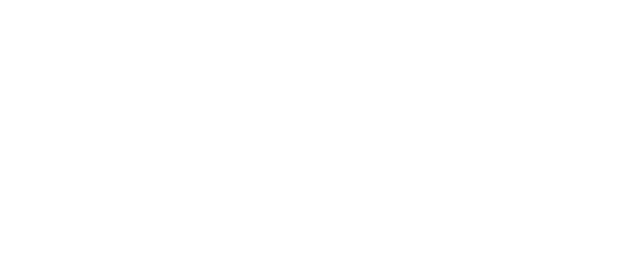
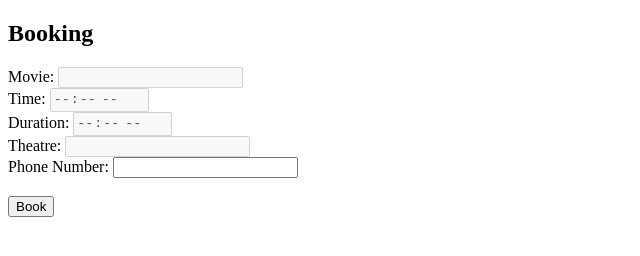
Before and after one commit to MH020/KinoFront, a plain HTML site: page bookTicket.html in a window 1280 px wide. Shown: the whole page, without its empty margins (0-640 px from the left). Drawn offline with Linux system fonts and the light colour scheme.

Commit message:
form for booking ticket/s

```diff
--- a/bookTicket.html
+++ b/bookTicket.html
@@ -2,11 +2,45 @@
 <html lang="en">
 <head>
   <meta charset="UTF-8">
-  <title>Title</title>
+  <title>Book ticket/s</title>
 </head>
 <body>
 
+<!-- create reservation -->
+<div class="container mt-4">
+  <h2>Booking</h2>
+  <form id="booking-form">
 
+    <div class="form-group">
+      <label for="movie">Movie:</label>
+      <input type="text" class="form-control" id="movie" name="movie" disabled>
+    </div>
+
+    <div class="form-group">
+      <label for="time">Time:</label>
+      <input type="time" class="form-control" id="time" name="time" disabled>
+    </div>
+
+    <div class="form-group">
+      <label for="duration">Duration:</label>
+      <input type="time" class="form-control" id="duration" name="duration" disabled>
+    </div>
+
+    <div class="form-group">
+      <label for="theatre">Theatre:</label>
+      <input type="text" class="form-control" id="theatre" name="theatre" disabled>
+    </div>
+
+    <div class="form-group">
+      <label for="phoneNumber">Phone Number:</label>
+      <input type="number" class="form-control" id="phoneNumber" name="phoneNumber" required>
+    </div>
+
+    <br>
+    <button type="button" class="btn btn-primary" id="book-button">Book</button>
+  </form>
+  <br>
+</div>
 
 </body>
 <script src="bookTicket.js"></script>
```
